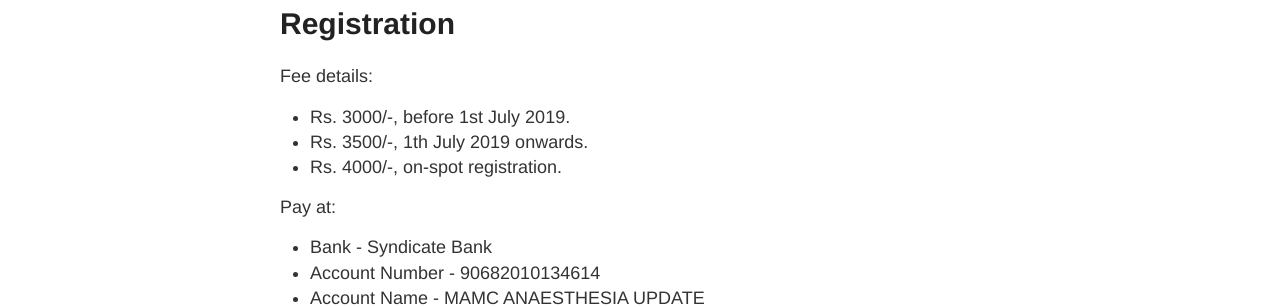
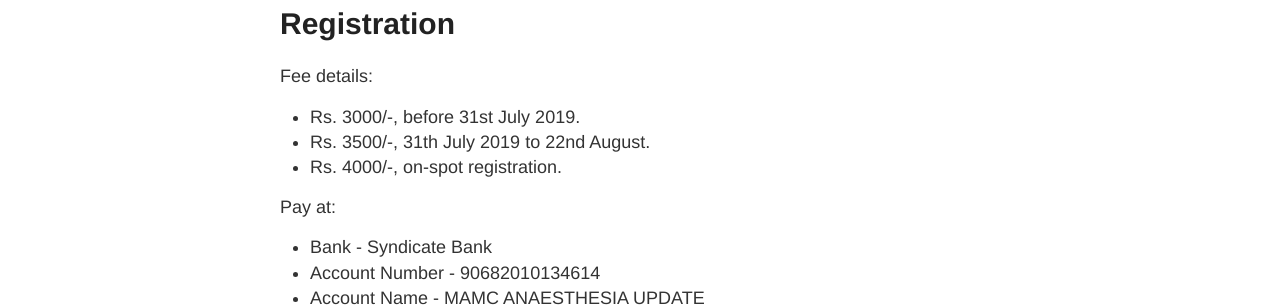
Before and after one commit to mamcanaesthesiaupdate/mamcanaesthesiaupdate.github.io, a Jekyll site: the page built from registration.md, in a window 1280 px wide. Shown: the part 236-543 px from the top of the page. Built offline with Jekyll 4.4.1, drawn with Linux system fonts in a browser that asks for light colours.

```diff
--- a/registration.md
+++ b/registration.md
@@ -5,8 +5,8 @@
 ---
 
 Fee details:
-- Rs. 3000/-, before 1st July 2019.
-- Rs. 3500/-, 1th July 2019 onwards.
+- Rs. 3000/-, before 31st July 2019.
+- Rs. 3500/-, 31th July 2019 to 22nd August.
 - Rs. 4000/-, on-spot registration.
 
 Pay at:
```
